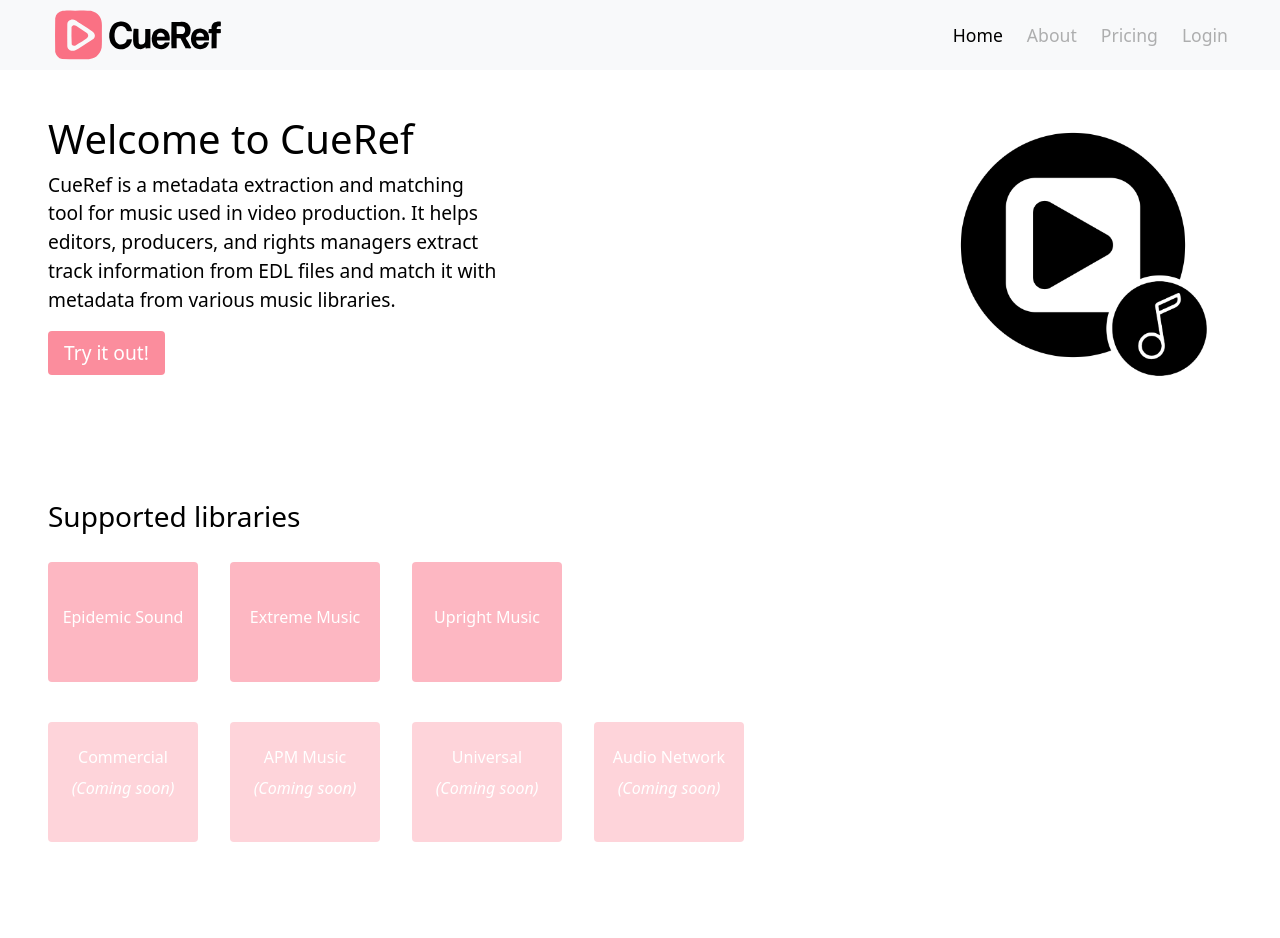
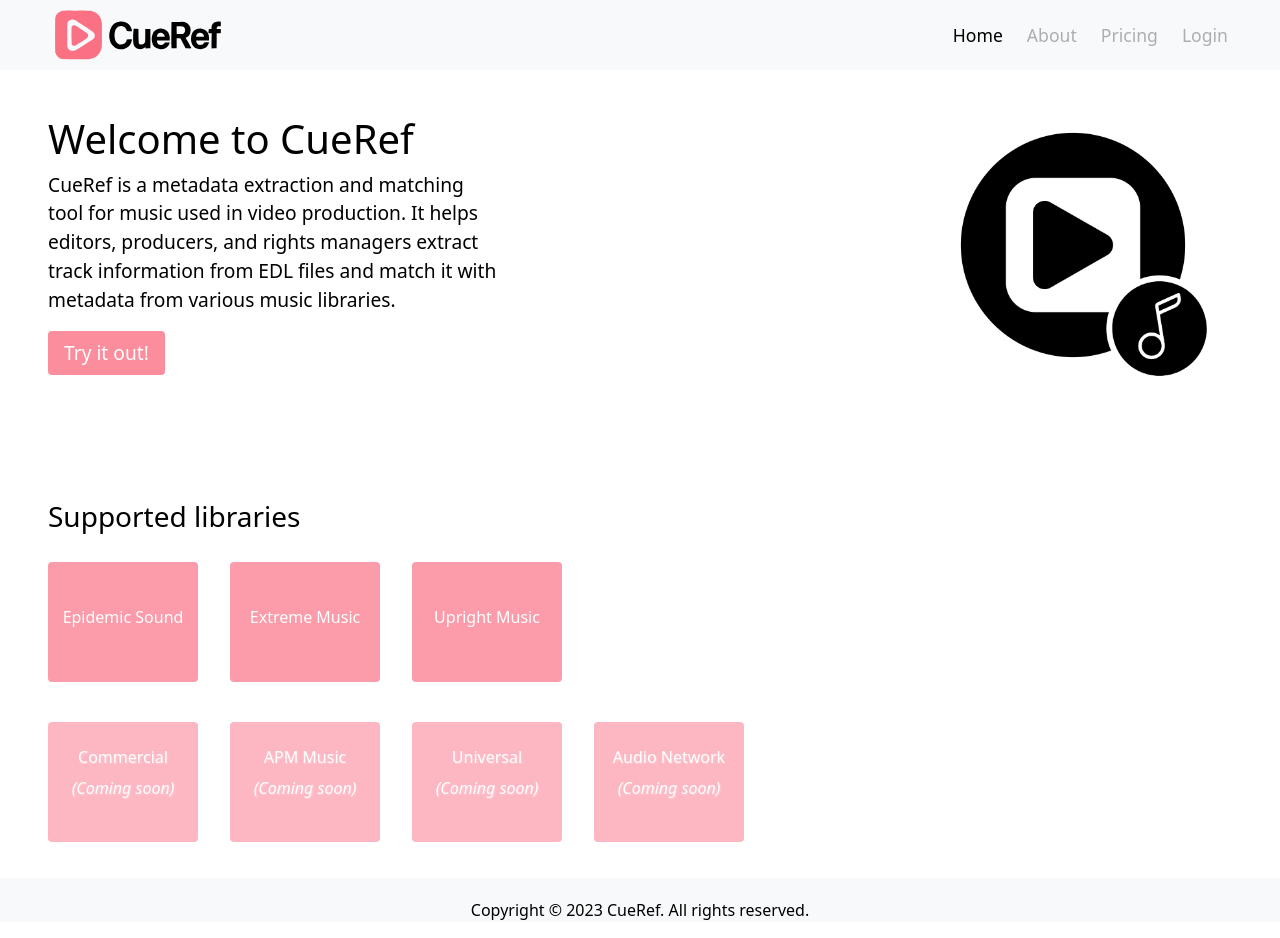
Before and after one commit to Ukjeent/cueref, a React (Vite) app: page / in a window 1280 px wide. Before the commit the page ends 878 px from the top, so only its background shows below. Built offline with nearby package versions, Linux system fonts and the light colour scheme.

Commit message:
Fixed framerate select and style changes to library cards

```diff
--- a/src/App.jsx
+++ b/src/App.jsx
@@ -10,6 +10,8 @@
 import TableSection from "./components/TableSection";
 import WelcomeBanner from "./components/WelcomeBanner";
 import useFormData from "./hooks/useSendFormData";
+import FooterSection from "./components/FooterSection";
+
 
 function App() {
   const [showUploadSection, setShowUploadSection] = useState(false);
@@ -66,6 +68,7 @@
         </div>
         <SupportedLibraries />
       </main>
+      <FooterSection />
     </>
   );
 }
--- /dev/null
+++ b/src/components/FooterSection.css
@@ -0,0 +1,6 @@
+
+.footer-wrapper {
+  background-color: #f8f9fa;
+  padding-top: 20px;
+  text-align: center;
+}
--- /dev/null
+++ b/src/components/FooterSection.jsx
@@ -0,0 +1,11 @@
+import "./FooterSection.css";
+
+function FooterSection({}) {
+  return (
+    <footer className="footer-section">
+      <div className="footer-wrapper"><p>Copyright © 2023 CueRef. All rights reserved.</p></div>
+    </footer>
+  );
+}
+
+export default FooterSection;
--- a/src/components/SupportedLibraries.css
+++ b/src/components/SupportedLibraries.css
@@ -22,7 +22,7 @@
 
 .library-card {
   color: white;
-  background: rgba(251, 113, 133, 0.5);
+  background: rgba(251, 113, 133, 0.7);
   width: 220px;
   height: 160px;
   display: flex;
@@ -78,8 +78,29 @@
 }
 
 .library-card__disabled {
-  background: rgba(251, 113, 133, 0.3);
+  background: rgba(251, 113, 133, 0.5); /* Increased opacity from 0.3 to 0.5 for better visibility */
   cursor: not-allowed;
+  color: white; /* Dark gray text instead of white for better contrast */
+}
+
+.library-card__disabled .library-card__title {
+  color: white; /* Ensure the title specifically uses dark text */
+  text-shadow: 1px 1px 2px rgba(255, 255, 255, 0.3); /* Subtle white shadow for depth */
+}
+
+.library-card__disabled .library-card__note {
+  color: white; /* Slightly lighter gray for the "Coming soon" text */
+  text-shadow: 1px 1px 2px rgba(255, 255, 255, 0.3);
+}
+
+/* Prevent hover effects on disabled cards */
+.library-card__disabled:hover {
+  transform: none; /* Removes the scale effect */
+  background: rgba(251, 113, 133, 0.5); /* Keeps the same background on hover */
+}
+
+.library-card__disabled:hover::before {
+  opacity: 0; /* Removes the animated overlay effect */
 }
 
 @media (min-width: 400px) {
--- a/src/components/UploadSection.jsx
+++ b/src/components/UploadSection.jsx
@@ -17,7 +17,7 @@
   const [estimatedMinutes, setEstimatedMinutes] = useState(0);
   const [processingInfo, setProcessingInfo] = useState("");
   const [fileCount, setFileCount] = useState(0);
-  const [frames, setFrames] = useState(0);
+  const [frames, setFrames] = useState('25');
 
   useEffect(() => {
     if (isProcessing && songCount) {
@@ -51,7 +51,7 @@
     for (let i = 0; i < files.length; i++) {
       formData.append("files", files[i]);
     }
-    const frameRate = document.querySelector("#frameRate").value;
+    const frameRate = frames;
     formData.append("frames", frameRate);
     return formData;
   };
@@ -132,12 +132,10 @@
         </button>
       </div>
       <label htmlFor="frameRate">Select frame rate:</label>
-      <select id="frameRate" name="frameRate">
+      <select  defaultValue="25" onChange={(e) => setFrames(e.target.value)} id="frameRate" name="frameRate">
         <option value="23.976">23.976 fps</option>
         <option value="24">24 fps</option>
-        <option value="25" selected>
-          25 fps
-        </option>
+        <option value="25">25 fps</option>
         <option value="29.97">29.97 fps</option>
         <option value="30">30 fps</option>
         <option value="50">50 fps</option>
```
